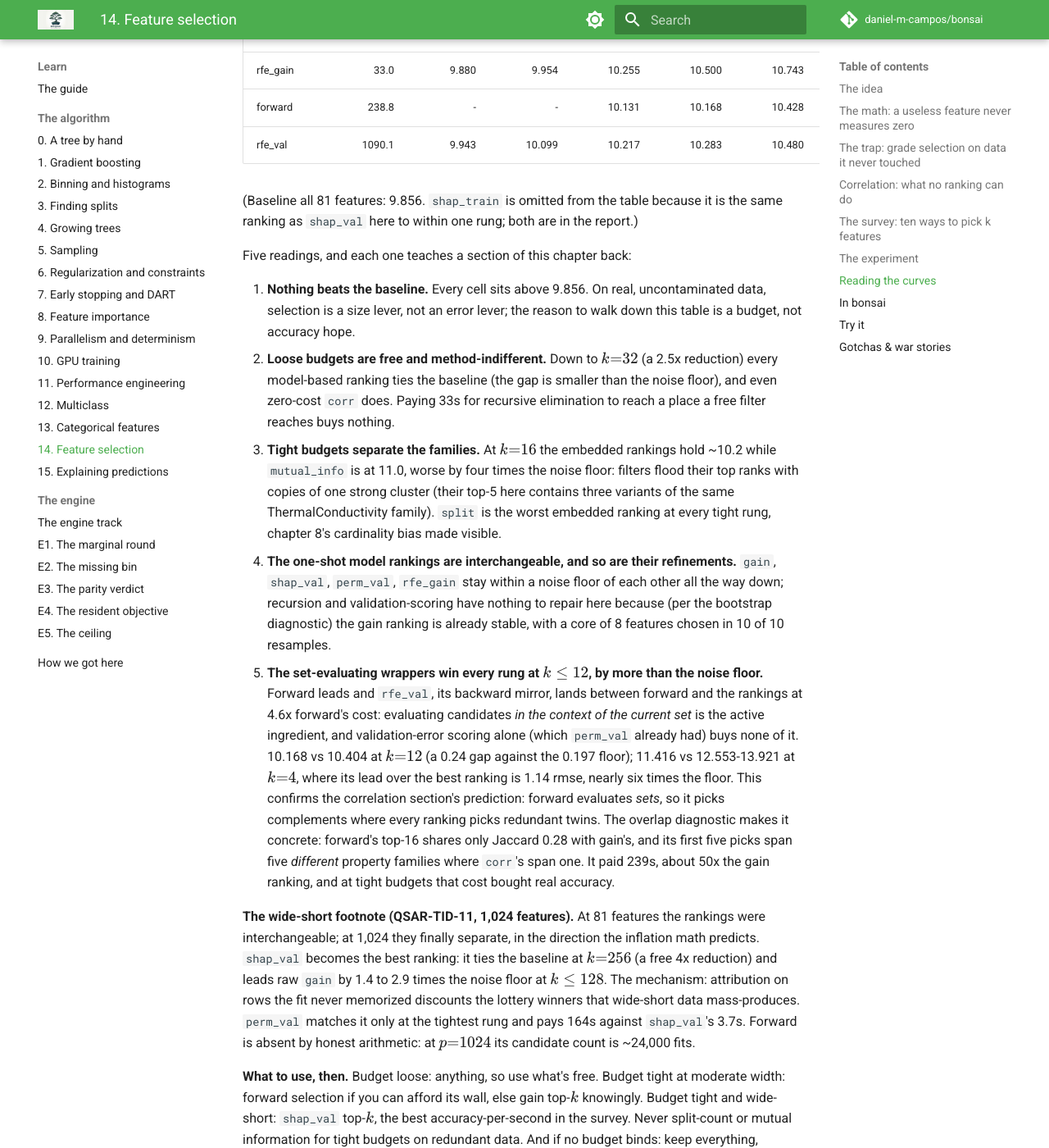
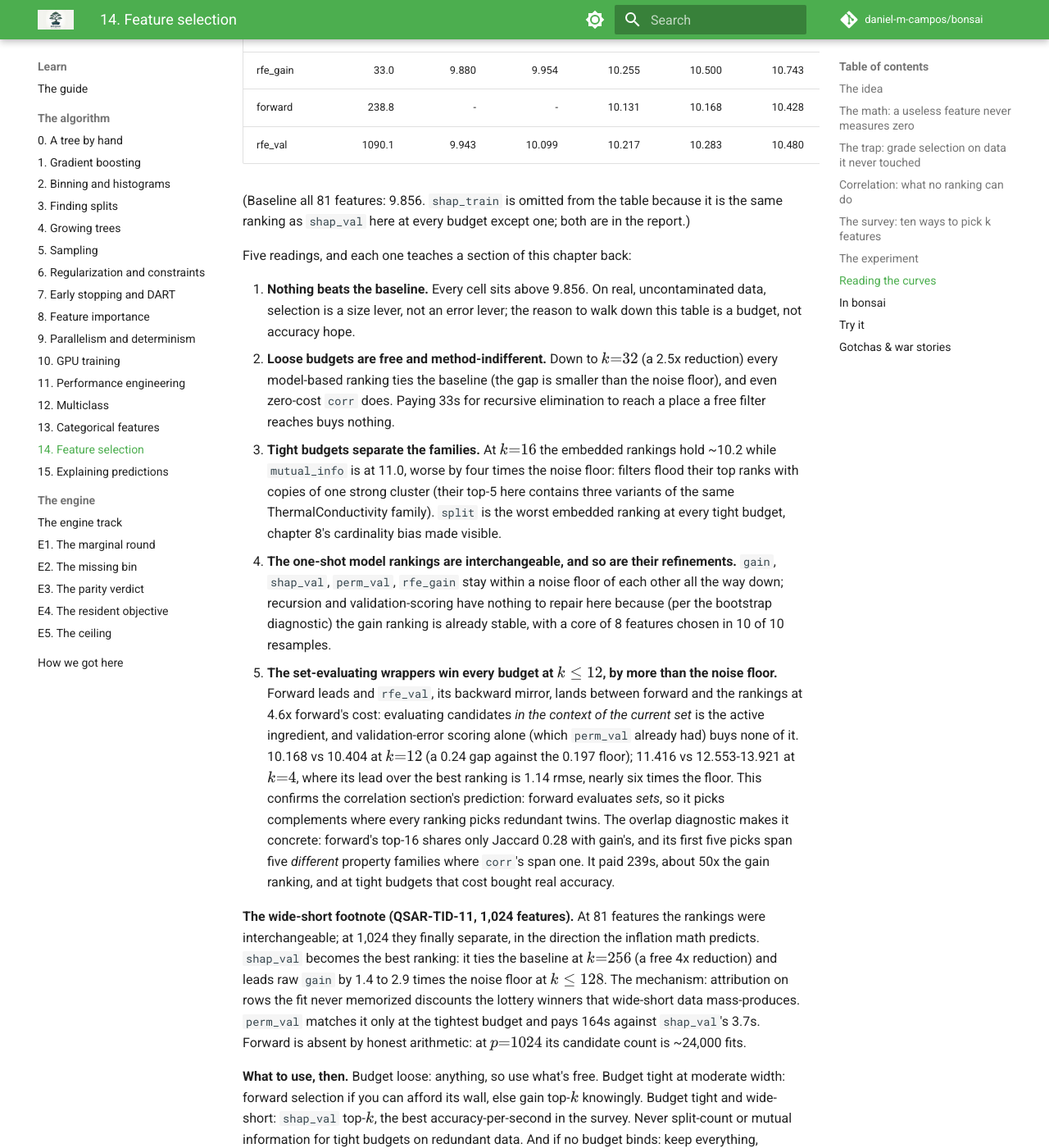
Before and after one commit to daniel-m-campos/bonsai, an MkDocs documentation site: the page built from docs/guide/14-feature-selection.md, in a window 1280 px wide and 1400 px high, scrolled down 4237 px. Shown: the whole window at 82% size. Built offline with MkDocs 1.6.1 and Material for MkDocs 9.7.7, drawn with Linux system fonts in a browser that asks for light colours; comment, search, counter and statistics services are not loaded; some of the changed text lies outside the part shown.

Commit message:
docs: plain words replace the rung metaphor in reader-facing prose
Budgets and steps instead of ladder rungs across chapter 14, the
survey report, the survey script, and the two ledger captions; the
frozen decisions archive and the rung-0 probe filenames keep the
term.

Claude-Session: https://claude.ai/code/session_01SfgWZ7ftZV7aJJh87NXR72

```diff
--- a/docs/guide/14-feature-selection.md
+++ b/docs/guide/14-feature-selection.md
@@ -58,7 +58,7 @@ Every method here produces a feature ranking, best first. The families, in incre
 
 One meaningful regression dataset carries the survey: **superconductivity**, 11,340 training rows and 81 real, physically meaningful features (min/max/mean/weighted-variant families of element properties: exactly the redundancy-cluster structure the correlation section worries about), predicting a material's critical temperature. The wide-short regime gets a footnote below on QSAR-TID-11 (1,024 fingerprint features, 3,062 rows).
 
-The judge is the same for every method: take the method's ranking, refit at matched knobs on its top-$k$ for each rung of a budget ladder ($k$ = 64 down to 4), and read rmse on an untouched holdout. Selection cost is wall-clock for producing the ranking. Ties are declared by a noise floor: refitting the same configuration with a different seed moves rmse by about 2% at these sizes (0.197 here, the benchmark protocol's measured chance band), so two cells closer than that are treated as equal, and only larger gaps count as real differences. Full protocol, tables and raw rows: [`benchmarks/selection-survey-2026-07.md`](../../benchmarks/selection-survey-2026-07.md) and [`scripts/probe_selection_survey.py`](../../scripts/probe_selection_survey.py).
+The judge is the same for every method: take the method's ranking, refit at matched knobs on its top-$k$ at each budget on a ladder ($k$ = 64 down to 4), and read rmse on an untouched holdout. Selection cost is wall-clock for producing the ranking. Ties are declared by a noise floor: refitting the same configuration with a different seed moves rmse by about 2% at these sizes (0.197 here, the benchmark protocol's measured chance band), so two cells closer than that are treated as equal, and only larger gaps count as real differences. Full protocol, tables and raw rows: [`benchmarks/selection-survey-2026-07.md`](../../benchmarks/selection-survey-2026-07.md) and [`scripts/probe_selection_survey.py`](../../scripts/probe_selection_survey.py).
 
 ## Reading the curves
 
@@ -76,17 +76,17 @@ The judge is the same for every method: take the method's ranking, refit at matc
 | forward | 238.8 | - | - | 10.131 | 10.168 | 10.428 | 11.416 |
 | rfe_val | 1090.1 | 9.943 | 10.099 | 10.217 | 10.283 | 10.480 | 11.625 |
 
-(Baseline all 81 features: 9.856. `shap_train` is omitted from the table because it is the same ranking as `shap_val` here to within one rung; both are in the report.)
+(Baseline all 81 features: 9.856. `shap_train` is omitted from the table because it is the same ranking as `shap_val` here at every budget except one; both are in the report.)
 
 Five readings, and each one teaches a section of this chapter back:
 
 1. **Nothing beats the baseline.** Every cell sits above 9.856. On real, uncontaminated data, selection is a size lever, not an error lever; the reason to walk down this table is a budget, not accuracy hope.
 2. **Loose budgets are free and method-indifferent.** Down to $k{=}32$ (a 2.5x reduction) every model-based ranking ties the baseline (the gap is smaller than the noise floor), and even zero-cost `corr` does. Paying 33s for recursive elimination to reach a place a free filter reaches buys nothing.
-3. **Tight budgets separate the families.** At $k{=}16$ the embedded rankings hold ~10.2 while `mutual_info` is at 11.0, worse by four times the noise floor: filters flood their top ranks with copies of one strong cluster (their top-5 here contains three variants of the same ThermalConductivity family). `split` is the worst embedded ranking at every tight rung, chapter 8's cardinality bias made visible.
+3. **Tight budgets separate the families.** At $k{=}16$ the embedded rankings hold ~10.2 while `mutual_info` is at 11.0, worse by four times the noise floor: filters flood their top ranks with copies of one strong cluster (their top-5 here contains three variants of the same ThermalConductivity family). `split` is the worst embedded ranking at every tight budget, chapter 8's cardinality bias made visible.
 4. **The one-shot model rankings are interchangeable, and so are their refinements.** `gain`, `shap_val`, `perm_val`, `rfe_gain` stay within a noise floor of each other all the way down; recursion and validation-scoring have nothing to repair here because (per the bootstrap diagnostic) the gain ranking is already stable, with a core of 8 features chosen in 10 of 10 resamples.
-5. **The set-evaluating wrappers win every rung at $k \le 12$, by more than the noise floor.** Forward leads and `rfe_val`, its backward mirror, lands between forward and the rankings at 4.6x forward's cost: evaluating candidates *in the context of the current set* is the active ingredient, and validation-error scoring alone (which `perm_val` already had) buys none of it. 10.168 vs 10.404 at $k{=}12$ (a 0.24 gap against the 0.197 floor); 11.416 vs 12.553-13.921 at $k{=}4$, where its lead over the best ranking is 1.14 rmse, nearly six times the floor. This confirms the correlation section's prediction: forward evaluates *sets*, so it picks complements where every ranking picks redundant twins. The overlap diagnostic makes it concrete: forward's top-16 shares only Jaccard 0.28 with gain's, and its first five picks span five *different* property families where `corr`'s span one. It paid 239s, about 50x the gain ranking, and at tight budgets that cost bought real accuracy.
+5. **The set-evaluating wrappers win every budget at $k \le 12$, by more than the noise floor.** Forward leads and `rfe_val`, its backward mirror, lands between forward and the rankings at 4.6x forward's cost: evaluating candidates *in the context of the current set* is the active ingredient, and validation-error scoring alone (which `perm_val` already had) buys none of it. 10.168 vs 10.404 at $k{=}12$ (a 0.24 gap against the 0.197 floor); 11.416 vs 12.553-13.921 at $k{=}4$, where its lead over the best ranking is 1.14 rmse, nearly six times the floor. This confirms the correlation section's prediction: forward evaluates *sets*, so it picks complements where every ranking picks redundant twins. The overlap diagnostic makes it concrete: forward's top-16 shares only Jaccard 0.28 with gain's, and its first five picks span five *different* property families where `corr`'s span one. It paid 239s, about 50x the gain ranking, and at tight budgets that cost bought real accuracy.
 
-**The wide-short footnote (QSAR-TID-11, 1,024 features).** At 81 features the rankings were interchangeable; at 1,024 they finally separate, in the direction the inflation math predicts. `shap_val` becomes the best ranking: it ties the baseline at $k{=}256$ (a free 4x reduction) and leads raw `gain` by 1.4 to 2.9 times the noise floor at $k \le 128$. The mechanism: attribution on rows the fit never memorized discounts the lottery winners that wide-short data mass-produces. `perm_val` matches it only at the tightest rung and pays 164s against `shap_val`'s 3.7s. Forward is absent by honest arithmetic: at $p{=}1024$ its candidate count is ~24,000 fits.
+**The wide-short footnote (QSAR-TID-11, 1,024 features).** At 81 features the rankings were interchangeable; at 1,024 they finally separate, in the direction the inflation math predicts. `shap_val` becomes the best ranking: it ties the baseline at $k{=}256$ (a free 4x reduction) and leads raw `gain` by 1.4 to 2.9 times the noise floor at $k \le 128$. The mechanism: attribution on rows the fit never memorized discounts the lottery winners that wide-short data mass-produces. `perm_val` matches it only at the tightest budget and pays 164s against `shap_val`'s 3.7s. Forward is absent by honest arithmetic: at $p{=}1024$ its candidate count is ~24,000 fits.
 
 **What to use, then.** Budget loose: anything, so use what's free. Budget tight at moderate width: forward selection if you can afford its wall, else gain top-$k$ knowingly. Budget tight and wide-short: `shap_val` top-$k$, the best accuracy-per-second in the survey. Never split-count or mutual information for tight budgets on redundant data. And if no budget binds: keep everything, because that row of the table is unbeaten.
 
@@ -137,6 +137,6 @@ The gain ranking puts all eight shuffled copies in the bottom half. The junk cos
 - **The cut is where the losses live.** Every method's curve eventually falls behind the baseline by more than the noise floor on the way down; under a budget that price may be worth paying, but read it off the curve knowingly. Without a binding budget the measured default is to keep everything.
 - **Selection bias is quiet and flattering.** The Ambroise-McLachlan trap produces beautiful validation numbers, which is exactly why it survives review. If selection saw data that later graded the model, the grade is void.
 - **Importance is also a leakage detector.** An ID-like or timestamp feature at the top of the gain ranking is not a feature to keep; it is a bug report about your data. The wide-short lottery makes this *more* likely on exactly the datasets where the ranking looks most convincing.
-- **A survey needs an identity check.** The first run of our RFE arm silently mis-ordered its dropped batches; it was caught because RFE's first rung must reproduce gain's top-512 *exactly* (the survivors are the same set), and the cells differed. Build one structural identity into any selection harness; rankings fail quietly otherwise.
+- **A survey needs an identity check.** The first run of our RFE arm silently mis-ordered its dropped batches; it was caught because RFE's first elimination step must reproduce gain's top-512 *exactly* (the survivors are the same set), and the cells differed. Build one structural identity into any selection harness; rankings fail quietly otherwise.
 - **Wall clocks are part of the answer.** Forward selection's tight-budget win costs 50x the gain ranking; permutation matches SHAP on wide data at 44x the cost. A method table without a cost column is an advertisement, not a survey.
 - **Selection is still worth it when accuracy is not the point.** A third of the features means a third of the pipeline to compute, monitor, and explain, and every dataset here hands you a 2.5-4x reduction at no measurable cost. The budget case is the reason this chapter exists.
```
Also changed, not shown: benchmarks/selection-survey-2026-07.md (+5 -5 lines), docs/guide/11-performance-engineering.md (+1 -1 lines), docs/method/results.md (+1 -1 lines), 2 other files.
